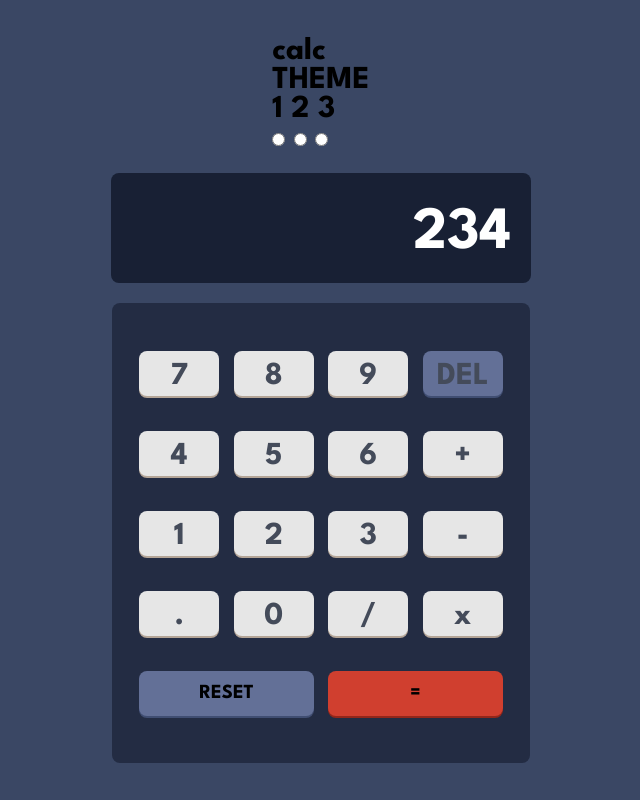
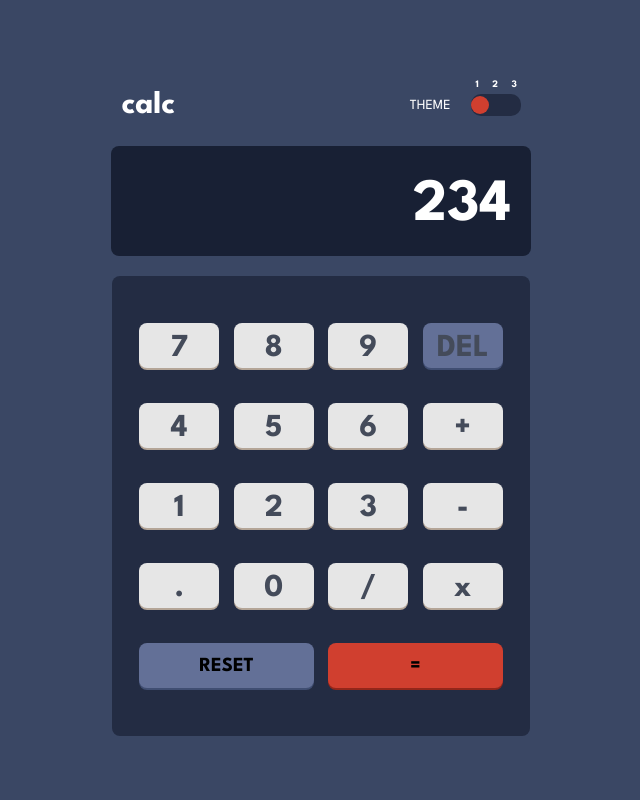
Before and after one commit to PatrickStarson/calculator-app-main, a plain HTML site: page index.html in a window 1280 px wide. Shown: the whole page, without its empty margins (319-959 px from the left). Drawn offline with Linux system fonts and the light colour scheme.

Commit message:
Style the header section

```diff
--- a/index.html
+++ b/index.html
@@ -20,15 +20,18 @@
         <h1>calc</h1>
         <div class="theme-switch-container">
           <p class="theme-text">THEME</p>
+          <div class="theme-selector">
             <div class="labels-container">
               <label for="theme-1">1</label>
               <label for="theme-2">2</label>
               <label for="theme-3">3</label>
             </div>
             <div class="toggles-container">
-            <input type="radio" name="toggle" class="theme-1" />
+              <div class="toggle-circle"></div>
+              <input type="radio" name="toggle" class="theme-1" checked />
               <input type="radio" name="toggle" class="theme-2" />
               <input type="radio" name="toggle" class="theme-3" />
+            </div>
           </div>
         </div>
       </div>
--- a/style.css
+++ b/style.css
@@ -105,7 +105,7 @@ body{
   flex-direction: column;
   justify-content: center;
   align-items: center;
-  gap: 20px;
+
 }
 
 /* Theme 1 button section styling*/
@@ -113,6 +113,7 @@ body{
 .buttons-section {
   width: 90%;
   height: 400px;
+  margin-top: 20px;
   background-color: var(--T1-toggle-keypad-bg);
   border-radius: 8px;
   display: grid;
@@ -228,3 +229,65 @@ button {
   font-size: 60px;
   margin-right: 20px;
 }
+
+
+/* Theme 1 header section styling*/
+
+.header-section {
+  width: 95%;
+  display: flex;
+  justify-content: space-between;
+  align-items: center;
+  color: var(--T1-text-white);
+}
+
+.theme-switch-container {
+  display: flex;
+  align-items: center;
+  gap: 20px;
+}
+
+.theme-switch-container p{
+  font-size: 14px;
+  font-weight: 400;
+}
+
+.theme-selector {
+  display: flex;
+  flex-direction: column;
+  margin-bottom: 30px;
+}
+
+.labels-container label{
+  font-size: 10px;
+  margin-left: 5px;
+  cursor: pointer;
+}
+
+.toggles-container input{
+  width: 10px;
+  display: none;
+}
+
+.toggles-container{
+  width: 50px;
+  height: 22px;
+  border-radius: 10px;
+  background-color: var(--T1-toggle-keypad-bg);
+
+}
+
+.toggle-circle {
+  width: 18px;
+  height: 18px;
+  border-radius: 50%;
+  background-color: var(--T1-equal-bg);
+  position: absolute;
+  justify-self: center;
+  margin-top: 2px;
+  cursor: pointer;
+}
+
+.toggle-circle:hover {
+  background-color: var(--T1-equal-bg-hover);
+}
```
Lines whose indentation alone changed are shown as unchanged.
